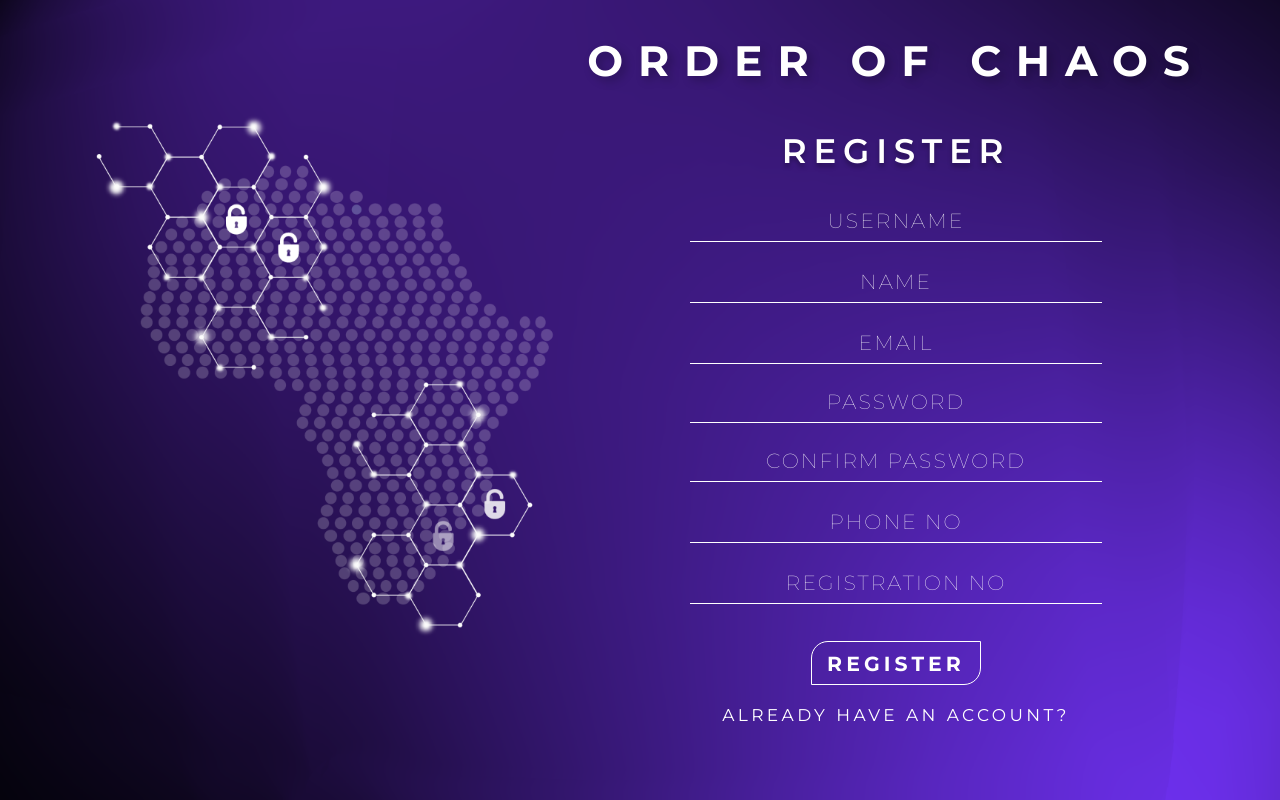
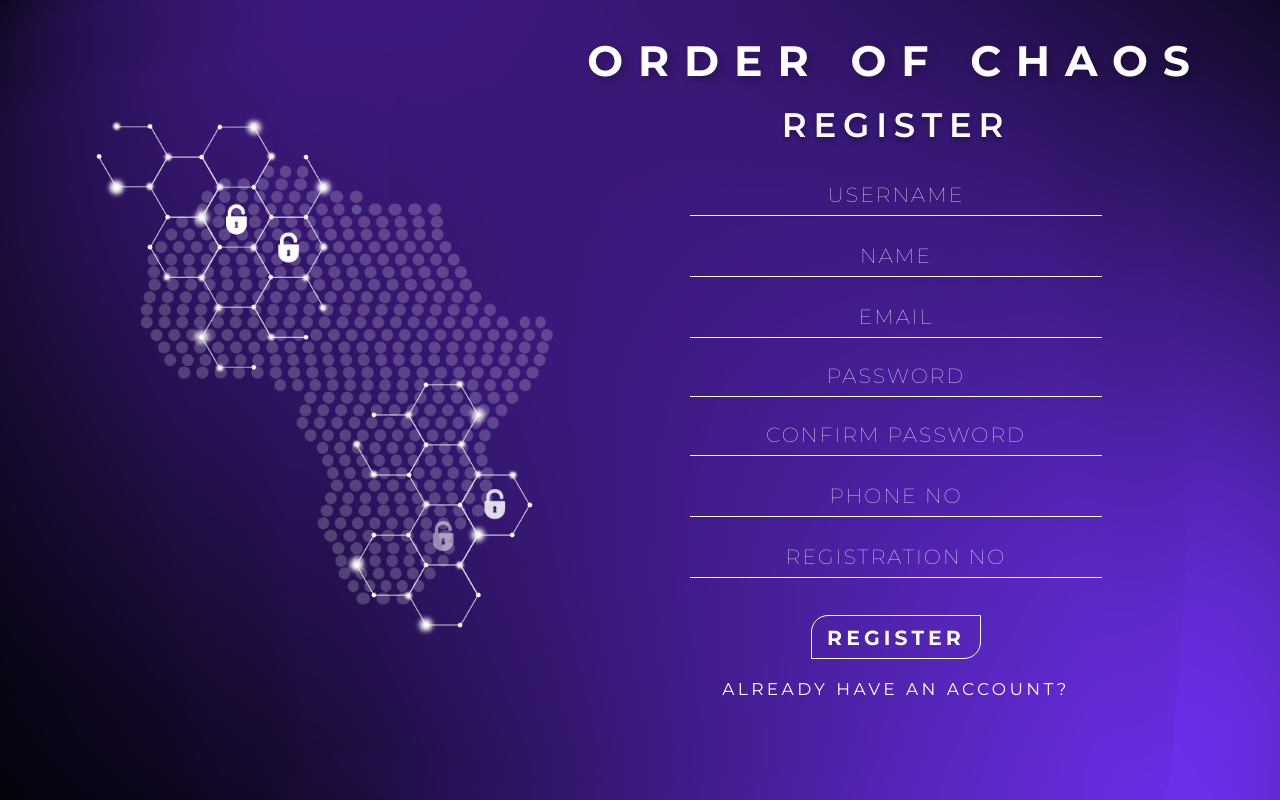
Before and after one commit to T3jasH/OrderOfChaos, a React (Create React App) app in the folder client/: page /register in a window 1280 px wide. Built offline with nearby package versions, Linux system fonts and the light colour scheme.

Commit message:
windows prob fix

```diff
--- a/client/src/Pages/LeaderboardPage.tsx
+++ b/client/src/Pages/LeaderboardPage.tsx
@@ -103,7 +103,7 @@ const LeaderboardPage = ({ currentPage }: props) => {
         }
         // eslint-disable-next-line
     }, [attackersP, leaderboardPlayers])
-    console.log(leaderboardPlayers)
+    // console.log(leaderboardPlayers)
     const handleAttack = (id: string) => {
         if(btnDisable === true){
             return;
--- a/client/src/Pages/RegisterPage.tsx
+++ b/client/src/Pages/RegisterPage.tsx
@@ -141,7 +141,7 @@ const RegisterPage: React.FC = () => {
         <div className="login-page">
             <div className="login-container">
                 <h2 style={{ marginTop: 25,textAlign:"center" }}>ORDER OF CHAOS</h2>
-                <h3>REGISTER</h3>
+                <h3 style={{ marginTop: 2 }}>REGISTER</h3>
                 <form
                     onSubmit={(e) => handleSubmit(e)}
                     className="login-form register-form"
--- a/client/src/Pages/RulesPage.tsx
+++ b/client/src/Pages/RulesPage.tsx
@@ -54,7 +54,7 @@ const RulesPage: React.FC = () => {
                         onClick={() => history.goBack()}
                         className="back-btn"
                     >
-                        {`< Back`}
+                        {`<Back`}
                     </button>
                     <h2>RULES</h2>
                     <button
--- a/client/src/index.css
+++ b/client/src/index.css
@@ -18,11 +18,11 @@
 }
 
 button:hover {
-    transform: scale(1.05);
+    transform: scale(1.05) !important;
 }
 
 input[type="submit"]:hover {
-    transform: scale(1.05);
+    transform: scale(1.05) ;
 }
 
 button {
@@ -33,22 +33,10 @@ button {
     padding: 0;
     margin: 0;
     color: white;
-}
-
-button {
     background: transparent;
     box-shadow: 0px 0px 0px transparent;
     border: 0px solid transparent;
     text-shadow: 0px 0px 0px transparent;
-}
-
-button {
-    outline: none;
-    border: none;
-}
-
-button {
-    outline: 0;
 }
 
 .disable-button {
@@ -191,7 +179,7 @@ input[type="submit"] {
 
 @media screen and (max-width: 1230px) {
     * {
-        --rootFontSize: 18px;
+        --rootFontSize: 15px;
     }
 }
 @media screen and (max-width: 1100px) {
--- a/client/src/styles/LoginPage.css
+++ b/client/src/styles/LoginPage.css
@@ -70,6 +70,7 @@
     font-weight: 700;
 }
 
+
 .register-submit-btn {
     padding: 0.5rem 0.8rem;
     width: 10rem;
--- a/client/src/utils.tsx
+++ b/client/src/utils.tsx
@@ -137,7 +137,7 @@ export const getLeaderboard = async (auth: any) => {
         return
     }
     const data = await resp.json()
-    console.log(data)
+    // console.log(data)
     return {
         ...data.data,
         playerRank: data.data.ranks.findIndex(
```
Also changed, not shown: 1 other file (tests, documents, lock files or other folders).
